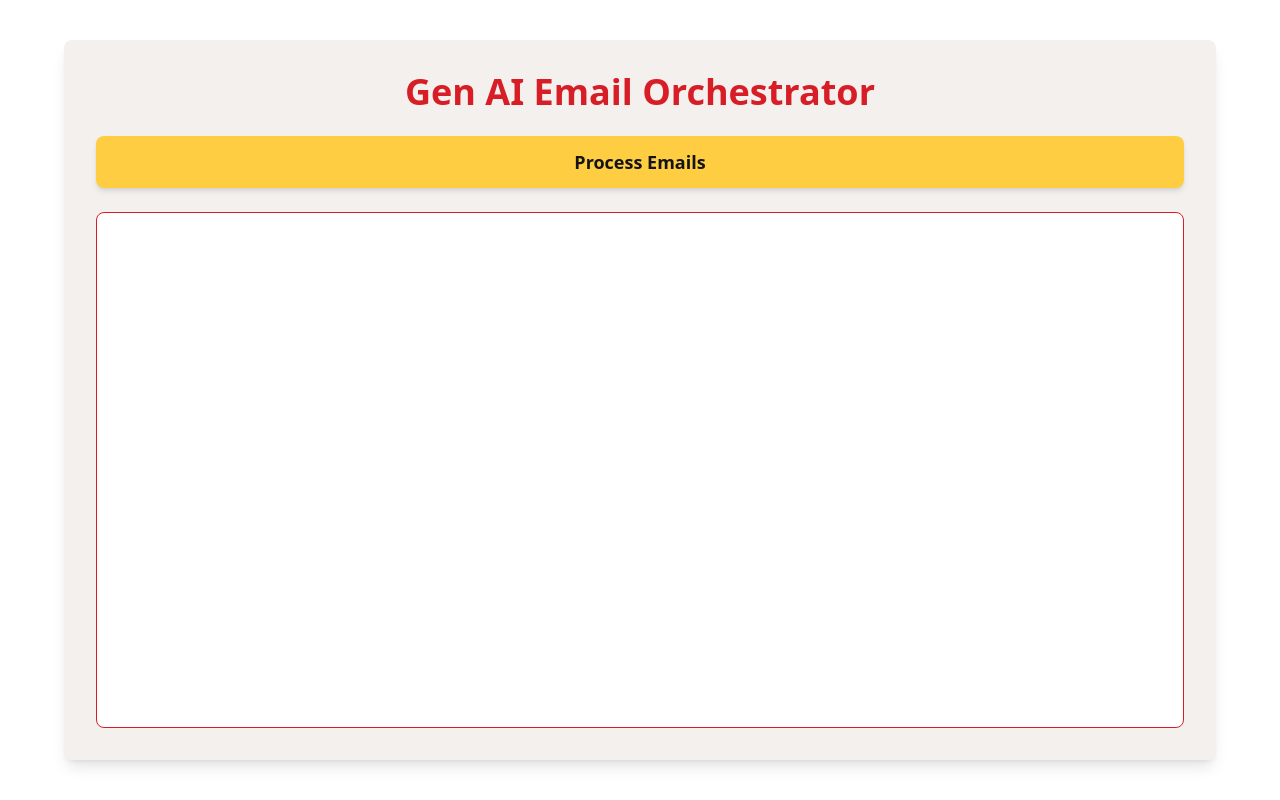
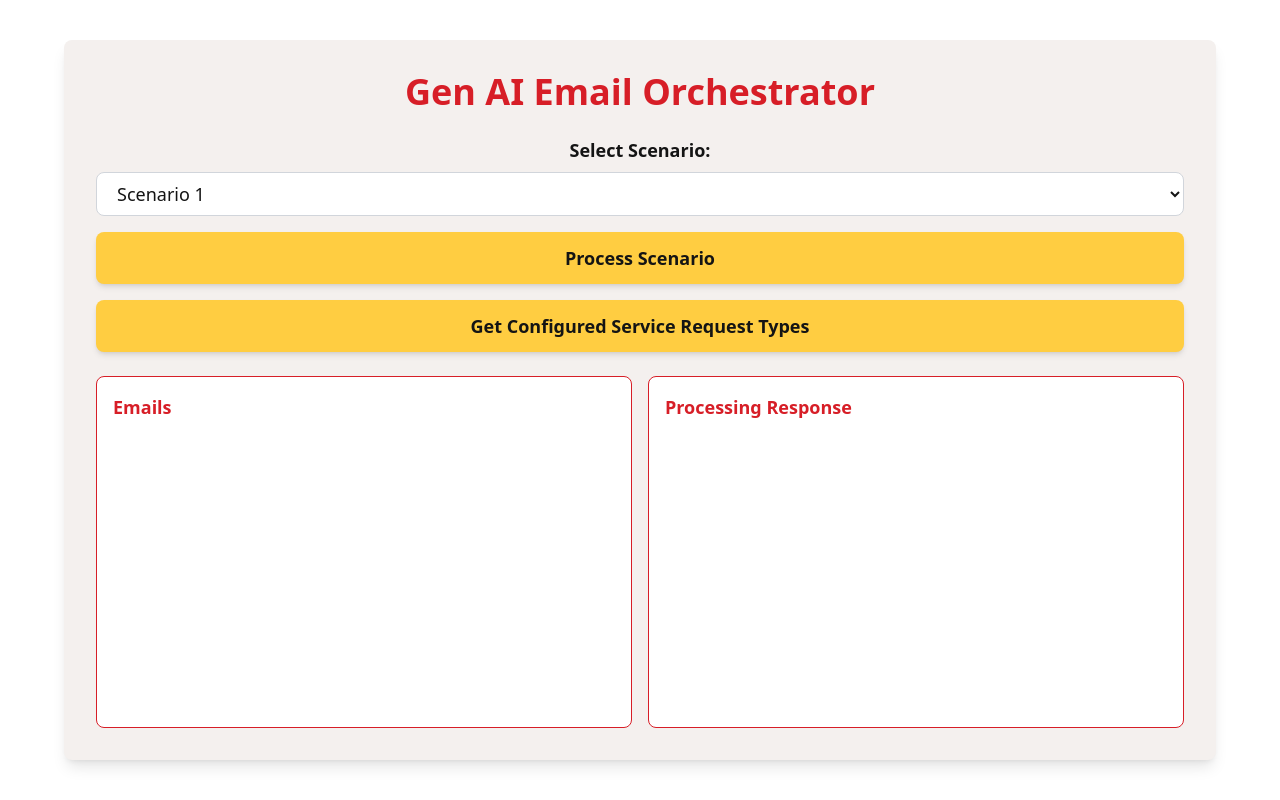
Before and after one commit to ewfx/gaied-ctrl-shift-del, a Flask app: page / in a window 1280 px wide. Run offline with Flask 3, Linux system fonts and the light colour scheme; parts of the project's set-up code (start-up, migrations or seed data) failed here and were passed over; some libraries are stand-ins or nearby versions.

Commit message:
Add get service requests

```diff
--- a/code/src/app.py
+++ b/code/src/app.py
@@ -1,3 +1,4 @@
+import json
 from flask import Flask, request, jsonify, render_template
 from email_service_manager import EmailServiceManager
 from email_processor import EmailProcessor
@@ -9,7 +10,9 @@ app = Flask(__name__)
 
 API_KEY = ""
 if not API_KEY:
-    raise ValueError("API key not set. Please configure HF_API_KEY as an environment variable.")
+    raise ValueError(
+        "API key not set. Please configure HF_API_KEY as an environment variable."
+    )
 
 llm = HuggingFaceLLM(API_KEY)
 email_processor = EmailProcessor(
@@ -18,16 +21,42 @@ email_processor = EmailProcessor(
     confidence_threshold=0.5,
 )
 email_service_manager = EmailServiceManager(email_processor)
+
+
 # Define the API endpoint
-@app.route("/api/call_application", methods=["GET"])
+@app.route("/api/call_application", methods=["POST"])
 def call_application():
+    data = request.get_json()
+    scenario_id = data.get("scenario_id")  # Extract scenario_id from request body
 
-    response = []
-    for thread in email_threads:
-        result=email_service_manager.process_email(thread)
-        response.append(result.to_dict())
-    # result = {"message": "Application called successfully"}
-    return jsonify(response)
+    if not scenario_id:
+        return jsonify({"error": "Missing scenario_id"}), 400
+
+    # Fetch filtered email threads based on scenario_id
+    filtered_threads = email_threads.get(scenario_id, [])
+
+    if not filtered_threads:
+        return jsonify({"error": f"No emails found for scenario {scenario_id}"}), 404
+
+    # Convert each email thread to a dictionary
+    emails_json = [thread.to_dict() for thread in filtered_threads]
+
+    # Process emails and generate response
+    processing_response = [
+        email_service_manager.process_email(thread).to_dict()
+        for thread in filtered_threads
+    ]
+
+    return jsonify({"emails": emails_json, "processing_response": processing_response})
+
+
+@app.route("/api/get_configured_service_requests", methods=["GET"])
+def get_supported_service_requests():
+    json_output = json.dumps(
+        {key: value.to_dict() for key, value in supported_service_requests.items()},
+        indent=4,
+    )
+    return jsonify({"request_types": json_output})
 
 
 # Serve the HTML file
--- a/code/src/templates/index.html
+++ b/code/src/templates/index.html
@@ -5,50 +5,131 @@
     <meta name="viewport" content="width=device-width, initial-scale=1.0">
     <title>Gen AI Email Orchestrator</title>
     <script src="https://cdn.tailwindcss.com"></script>
+    <style>
+        .json-key { color: #D71E27; font-weight: bold; }
+        .json-value { color: #0074D9; }
+        .json-string { color: #2ECC40; }
+    </style>
 </head>
 <body class="bg-[#FFFFFF] flex items-center justify-center min-h-screen">
 
     <div class="bg-[#F4F0EE] p-8 rounded-lg shadow-lg w-[90vw] h-[90vh] text-center text-[#141414] flex flex-col">
         <h1 class="text-4xl font-bold mb-6 text-[#D71E27]">Gen AI Email Orchestrator</h1>
 
+        <!-- Dropdown for Scenario Selection -->
+        <label for="scenarioSelect" class="text-lg font-semibold mb-2">Select Scenario:</label>
+        <select id="scenarioSelect" class="bg-white border border-gray-300 rounded-lg px-4 py-2 text-lg mb-4">
+            <option value="1">Scenario 1</option>
+            <option value="2">Scenario 2</option>
+            <option value="3">Scenario 3</option>
+            <option value="4">Scenario 4</option>
+            <option value="5">Scenario 5</option>
+        </select>
+
         <button id="callButton" class="bg-[#FFCD41] text-[#141414] font-semibold px-8 py-3 rounded-lg shadow-md hover:bg-yellow-500 transition text-lg">
-            Process Emails
+            Process Scenario
+        </button>
+
+        <button id="callServiceRequests" class="bg-[#FFCD41] text-[#141414] font-semibold px-8 py-3 rounded-lg shadow-md hover:bg-yellow-500 transition text-lg mt-4">
+            Get Configured Service Request Types
         </button>
 
         <div id="loading" class="hidden mt-4 text-[#141414] font-medium text-lg">Processing...</div>
 
-        <pre id="responseField" class="bg-white p-6 rounded-lg mt-6 text-left text-md text-[#141414] overflow-auto flex-grow max-h-full border border-[#D71E27]"></pre>
+        <!-- Flex container for the two output fields -->
+        <div id="emailResponseContainer" class="flex flex-grow mt-6 space-x-4 w-full">
+            <!-- Emails Field -->
+            <div id="emailsField" class="bg-white p-4 rounded-lg w-1/2 text-left text-md text-[#141414] overflow-auto max-h-full border border-[#D71E27]">
+                <h2 class="text-lg font-bold text-[#D71E27] mb-2">Emails</h2>
+                <pre id="emailsContent"></pre>
+            </div>
+
+            <!-- Processing Response Field -->
+            <div id="responseField" class="bg-white p-4 rounded-lg w-1/2 text-left text-md text-[#141414] overflow-auto max-h-full border border-[#D71E27]">
+                <h2 class="text-lg font-bold text-[#D71E27] mb-2">Processing Response</h2>
+                <pre id="responseContent"></pre>
+            </div>
+        </div>
+
+        <!-- Single Output Box for Service Request Types -->
+        <div id="serviceRequestField" class="hidden bg-white p-4 rounded-lg text-left text-md text-[#141414] overflow-auto max-h-full border border-[#D71E27] mt-6 w-full">
+            <h2 class="text-lg font-bold text-[#D71E27] mb-2">Configured Service Request Types</h2>
+            <pre id="serviceRequestContent"></pre>
+        </div>
     </div>
 
     <script>
-        document.getElementById('callButton').addEventListener('click', function() {
-            const button = document.getElementById('callButton');
-            const responseField = document.getElementById('responseField');
+        function syntaxHighlight(json) {
+            json = JSON.stringify(json, null, 2);
+            json = json.replace(/&/g, '&amp;').replace(/</g, '&lt;').replace(/>/g, '&gt;');
+            return json.replace(/("(\\u[a-zA-Z0-9]{4}|\\[^u]|[^\\"])*"(\s*:)?|\b(true|false|null)\b|\b-?\d+(\.\d*)?([eE][+\-]?\d+)?\b)/g, function (match) {
+                let cls = 'json-value';
+                if (/^"/.test(match)) {
+                    if (/:$/.test(match)) {
+                        cls = 'json-key';
+                    } else {
+                        cls = 'json-string';
+                    }
+                } else if (/true|false/.test(match)) {
+                    cls = 'json-key';
+                } else if (/null/.test(match)) {
+                    cls = 'json-value';
+                }
+                return '<span class="' + cls + '">' + match + '</span>';
+            });
+        }
+
+        function fetchData(apiUrl, method = 'GET', bodyData = null, isServiceRequest = false) {
+            const emailsField = document.getElementById('emailsContent');
+            const responseField = document.getElementById('responseContent');
+            const serviceRequestField = document.getElementById('serviceRequestField');
+            const serviceRequestContent = document.getElementById('serviceRequestContent');
             const loadingText = document.getElementById('loading');
+            const emailResponseContainer = document.getElementById('emailResponseContainer');
 
-            // Show loading text and disable button
             loadingText.classList.remove("hidden");
-            button.disabled = true;
-            button.classList.add("opacity-50");
 
-            fetch('/api/call_application', {
-                method: 'GET',
+            fetch(apiUrl, {
+                method: method,
                 headers: { 'Content-Type': 'application/json' },
-                // body: JSON.stringify({})
+                body: bodyData ? JSON.stringify(bodyData) : null
             })
             .then(response => response.json())
             .then(data => {
-                responseField.textContent = JSON.stringify(data, null, 2);
+                if (isServiceRequest) {
+                    serviceRequestField.classList.remove("hidden");
+                    emailResponseContainer.classList.add("hidden");
+                    serviceRequestContent.innerHTML = `<pre>${syntaxHighlight(data)}</pre>`;
+                } else {
+                    serviceRequestField.classList.add("hidden");
+                    emailResponseContainer.classList.remove("hidden");
+                    const emails = data.emails;
+                    const processingResponse = data.processing_response;
+                    emailsField.innerHTML = `<pre>${syntaxHighlight(emails)}</pre>`;
+                    responseField.innerHTML = `<pre>${syntaxHighlight(processingResponse)}</pre>`;
+                }
             })
             .catch(error => {
-                responseField.textContent = "Error: " + error;
+                const errorMsg = `<pre style="color: red;">Error: ${error}</pre>`;
+                if (isServiceRequest) {
+                    serviceRequestContent.innerHTML = errorMsg;
+                } else {
+                    emailsField.innerHTML = errorMsg;
+                    responseField.innerHTML = errorMsg;
+                }
             })
             .finally(() => {
-                // Hide loading text and re-enable button
                 loadingText.classList.add("hidden");
-                button.disabled = false;
-                button.classList.remove("opacity-50");
             });
+        }
+
+        document.getElementById('callButton').addEventListener('click', function() {
+            const scenarioId = document.getElementById('scenarioSelect').value;
+            fetchData('/api/call_application', 'POST', { scenario_id: scenarioId }, false);
+        });
+
+        document.getElementById('callServiceRequests').addEventListener('click', function() {
+            fetchData('/api/get_configured_service_requests', 'GET', null, true);
         });
     </script>
 
```
Also changed, not shown: code/src/models/service_request_model.py (+11 -0 lines).
